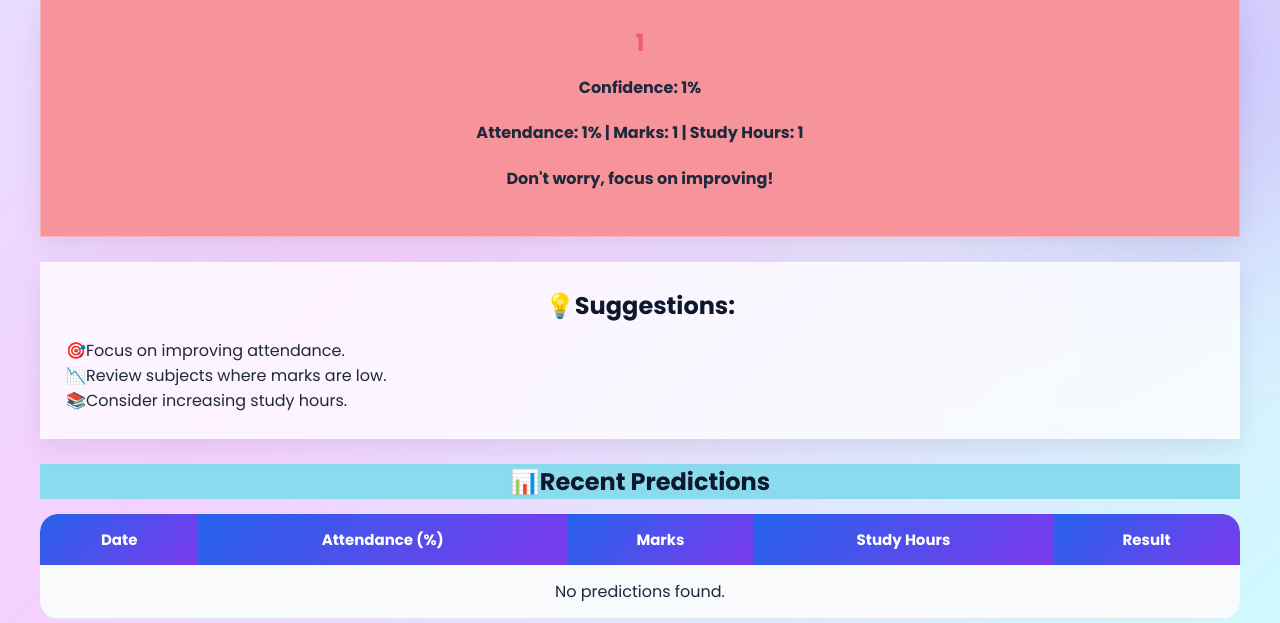
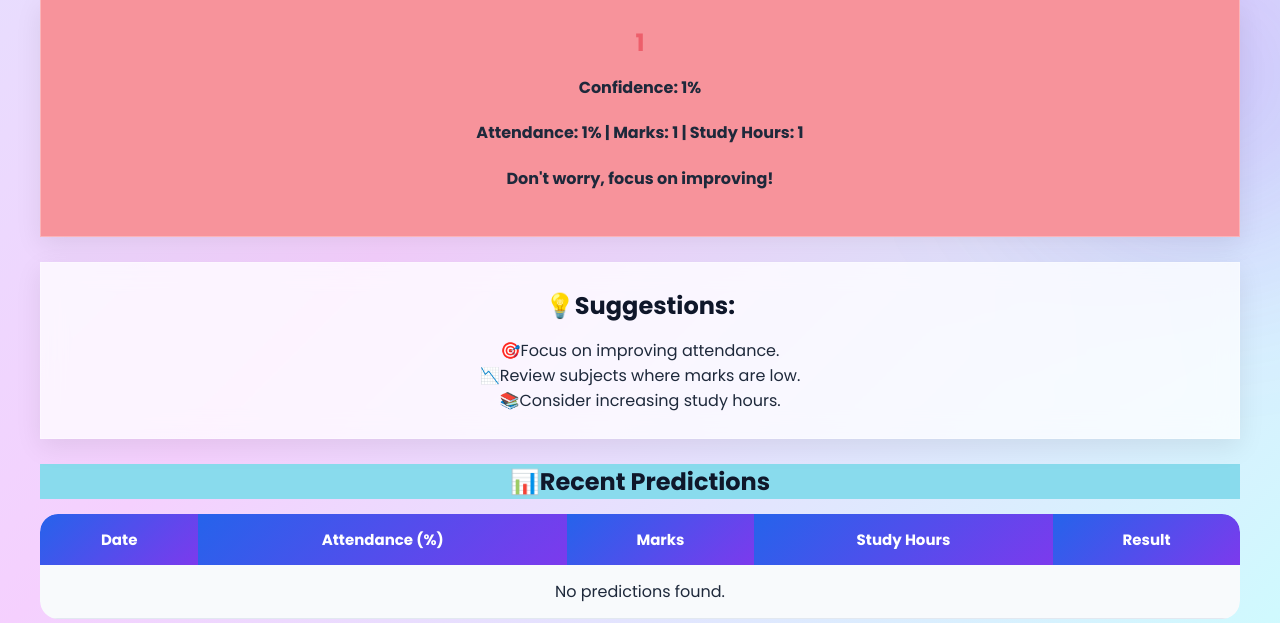
Before and after one commit to Gunjan750/acadiq, a PHP site: page /predict.php in a window 1280 px wide. Shown: the part 652-1275 px from the top of the page. Run offline with PHP 8.4, Linux system fonts and the light colour scheme; the visitor is signed in with stand-in values (Sample User, id 1); data that the repository does not hold is empty.

Commit message:
Small UI fix

```diff
--- a/add_attendance.php
+++ b/add_attendance.php
@@ -74,5 +74,5 @@ if (isset($_POST['submit'])) {
         <button type="submit" name="submit">Add Attendance</button>
     </form>
 
-    <br><button style="width: 25%; align-items: center; "><a href="dashboard.php" style="text-decoration: none;">Back to Dashboard</a></button>
+    <br><button style="width: 25%; align-items: center; "><a href="dashboard.php" style="text-decoration: none; color: white;">Back to Dashboard</a></button>
 </div>
--- a/style.css
+++ b/style.css
@@ -138,6 +138,7 @@ button:hover {
     transition: 0.3s ease;
     overflow: hidden;
     border: 1px solid rgba(255, 255, 255, 0.3);
+    text-align: center;
 }
 .card:hover {
     transform: translateY(-5px);
```
